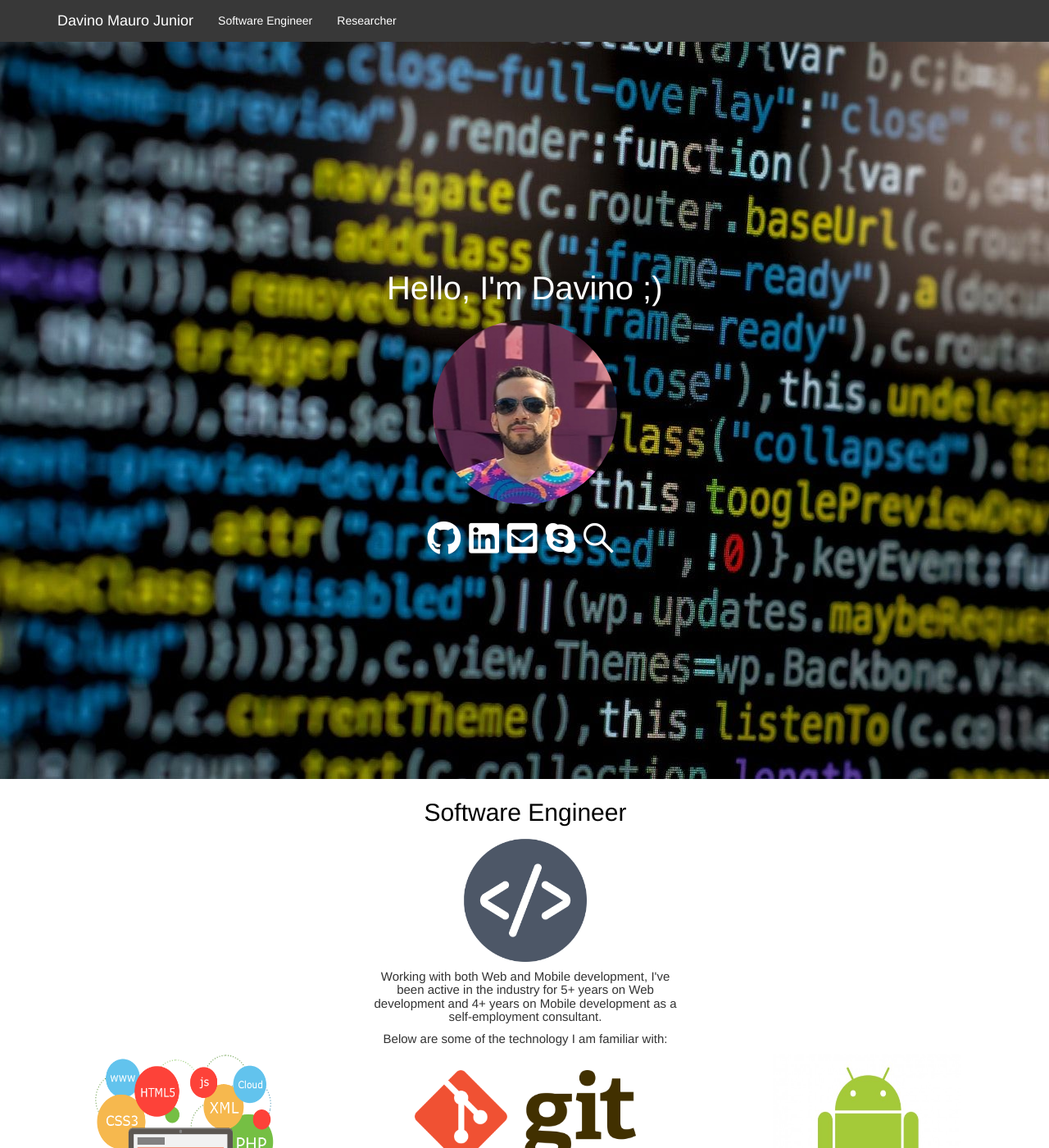
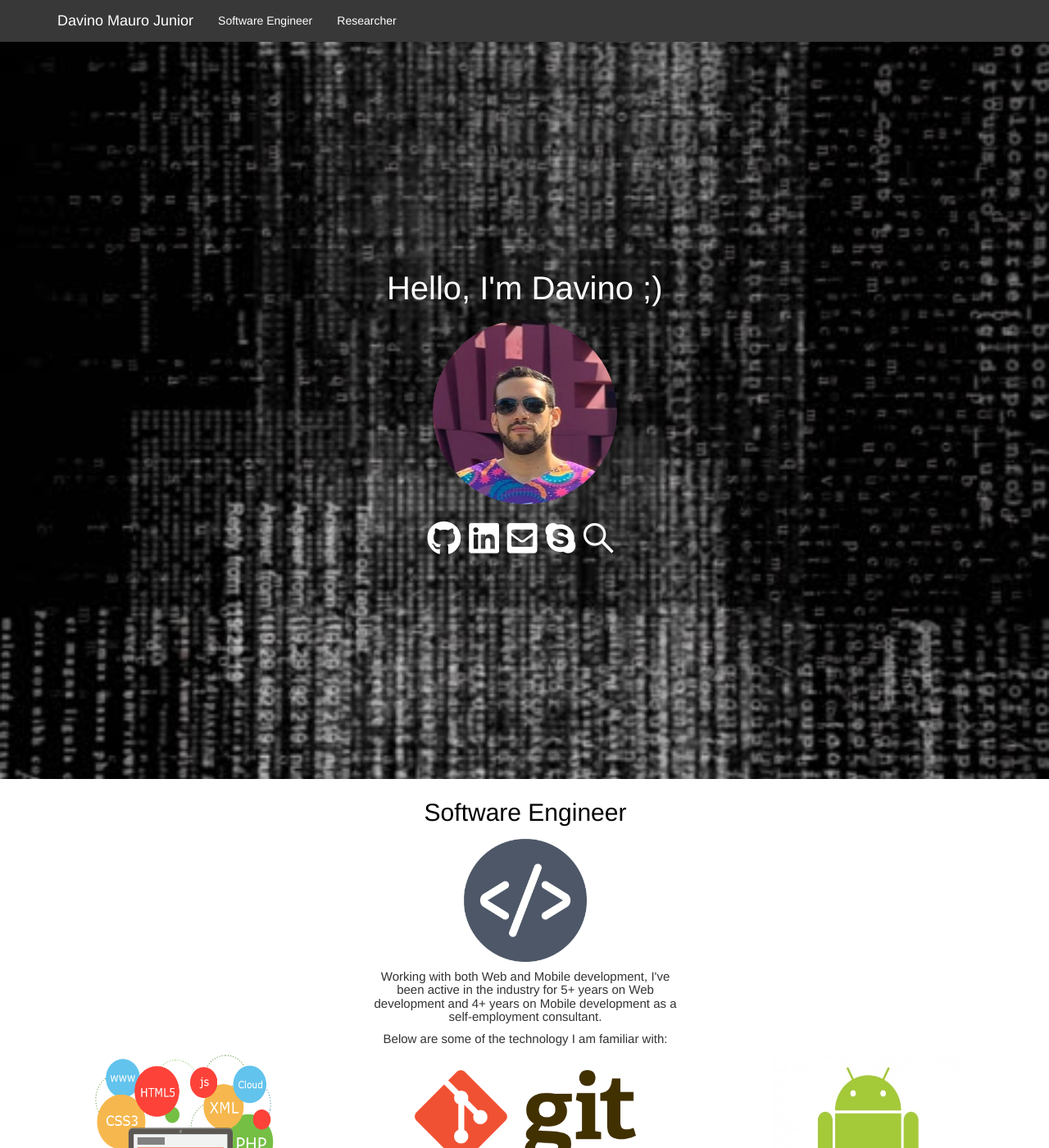
Before and after one commit to davinomjr/davinomjr.github.io, a Jekyll site: the page built from index.md, in a window 1280 px wide and 1400 px high. Shown: the whole window at 82% size. Built offline with Jekyll 4.4.1, drawn with Linux system fonts in a browser that asks for light colours.

Commit message:
fixing image

```diff
--- a/assets/css/site.css
+++ b/assets/css/site.css
@@ -95,7 +95,7 @@ body {
 /* Parallax */
 .parallax {
     /* The image used */
-    background-image: url("../images/background_m.jpg");
+    background-image: url("../images/background.jpg");
 
     /* Set a specific height */
     min-height: 100%;
```
